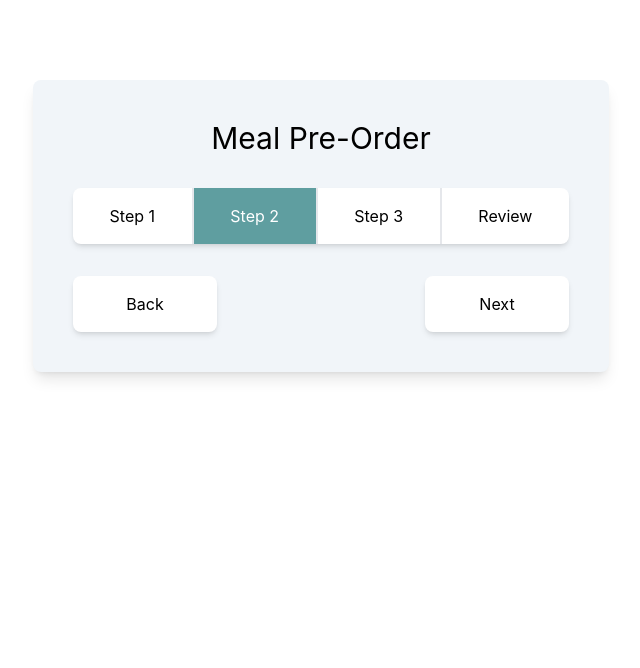
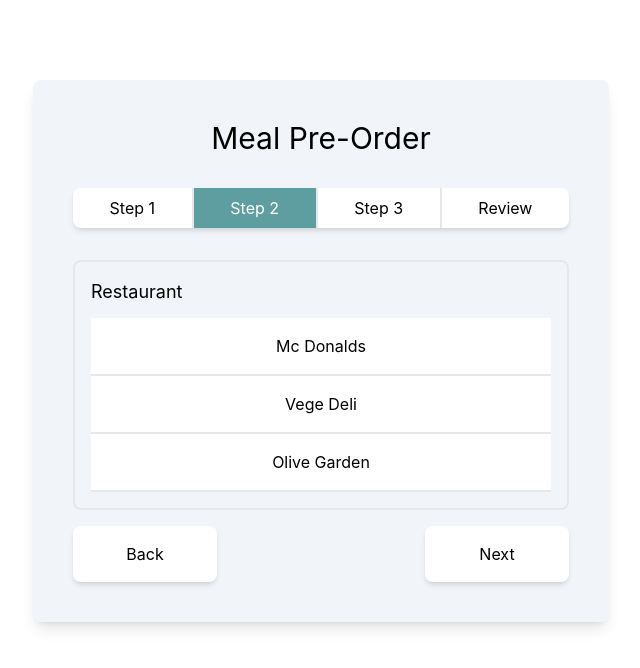
Before and after one commit to Islamantin/food-order-form-example, a Next.js app: page / in a window 1280 px wide. Both pictures are taken after a click on the button "Next". Shown: the top 668 px of the page, without its empty margins (319-959 px from the left). Built offline with nearby package versions, Linux system fonts and the light colour scheme.

Commit message:
step 2 + validation upgrade

```diff
--- /dev/null
+++ b/src/components/fields/listSelector.tsx
@@ -0,0 +1,91 @@
+import { useEffect, useState } from "react";
+import {
+  InputFieldComponentProps,
+  ValidationError,
+  getValidatedErrorIds,
+} from "../multistepFormBase";
+
+interface ListSelectorProps extends InputFieldComponentProps {
+  list: string[];
+  validationErrors?: ValidationError[];
+  labelText?: string;
+}
+
+export default function ListSelector(props: ListSelectorProps) {
+  const {
+    onValueUpdated,
+    onValidated,
+    getValue,
+    list,
+    validationErrors,
+    labelText,
+  } = props;
+  const [displayValue, setDisplayValue] = useState(getValue());
+  const [errorIds, setErrorIds] = useState([] as string[]);
+  const [isTouched, setIsToched] = useState(false);
+  const updateDisplayAndValidate = (val: any) => {
+    setDisplayValue(val);
+    const ids = validationErrors
+      ? getValidatedErrorIds(validationErrors, val)
+      : [];
+    setErrorIds(ids);
+    if (onValidated) onValidated(ids.length < 1);
+  }
+  useEffect(() => {
+    updateDisplayAndValidate(displayValue);
+    if (errorIds.length < 1) onValueUpdated(displayValue);
+  }, [displayValue]);
+  return (
+    <div className="border-2 p-4 rounded-lg mb-4">
+      <div className="flex justify-between mb-3 text-lg">
+        {labelText ? <label>{labelText}</label> : <div />}
+        {displayValue ? <label>{displayValue}</label> : <div />}
+      </div>
+      <div className=" overflow-y-scroll max-h-60 w-full ">
+        <ul>
+          {list.map((val, ind) => {
+            return (
+              <li key={"list-option-" + ind}>
+                <input
+                  type="radio"
+                  className="hidden peer"
+                  checked={displayValue === val}
+                  value={val}
+                  onChange={(ev) => {
+                    const val = ev.target.value;
+                    updateDisplayAndValidate(val);
+                  }}
+                />
+                <label
+                  onClick={(ev: any) => {
+                    setIsToched(true);
+                    const input: HTMLInputElement = ev.target.previousSibling;
+                    input.click();
+                  }}
+                  className={
+                    "block bg-white cursor-pointer select-none shadow-md w-full p-4 text-center border-b-2 peer-checked:_selected hover:_highlighted"
+                  }
+                >
+                  {val}
+                </label>
+              </li>
+            );
+          })}
+        </ul>
+      </div>
+      {isTouched &&
+        validationErrors &&
+        validationErrors.map(
+          (err, ind) =>
+            errorIds.includes(err.id) && (
+              <p
+                key={"radio-select-err-" + ind}
+                className="mt-4 text-red-700 text-right"
+              >
+                {err.message}
+              </p>
+            )
+        )}
+    </div>
+  );
+}
--- a/src/components/fields/radioSelector.tsx
+++ b/src/components/fields/radioSelector.tsx
@@ -1,8 +1,13 @@
 import { useEffect, useState } from "react";
-import { MultistepFormInputFieldComponentProps } from "../multistepFormBase";
+import {
+  InputFieldComponentProps,
+  ValidationError,
+  getValidatedErrorIds,
+} from "../multistepFormBase";
 
-interface RadioSelectorProps extends MultistepFormInputFieldComponentProps {
+interface RadioSelectorProps extends InputFieldComponentProps {
   options: RadioSelectorOption[];
+  validationErrors?: ValidationError[];
   labelText?: string;
   className?: string;
 }
@@ -14,42 +19,38 @@
 
 export default function RadioSelector(props: RadioSelectorProps) {
   const {
-    valueChanged,
+    onValueUpdated,
+    onValidated,
     getValue,
-    validityChanged,
     options,
+    validationErrors,
     labelText,
     className,
   } = props;
-  const [value, setValue] = useState(getValue());
-  const [errorMessage, setErrorMessage] = useState(null as string | null);
+  const [displayValue, setDisplayValue] = useState(getValue());
+  const [errorIds, setErrorIds] = useState([] as string[]);
   useEffect(() => {
-    if (!errorMessage) valueChanged(value);
-  }, [value]);
+    if (errorIds.length < 1) onValueUpdated(displayValue);
+  }, [displayValue]);
   const styles = className ? className : "";
-  const isValueValid = (val: string) => {
-    return !!val && val.length > 0;
-  };
   return (
-    <div className={"border-2 p-4 rounded-lg " + styles}>
+    <div className={"mb-4 border-2 p-4 rounded-lg " + styles}>
       {labelText && <p className="w-full mb-3 text-lg">{labelText}</p>}
       <div className="flex justify-between">
         {options.map((opt, ind) => (
-          <div key={"radio-opt-" + ind}>
+          <div key={"radio-select-opt-" + ind}>
             <input
               type="radio"
               value={opt.value}
-              checked={value === opt.value}
+              checked={displayValue === opt.value}
               onChange={(ev) => {
                 const val = ev.target.value;
-                const valid = isValueValid(val);
-                setValue(val);
-                if (valid) {
-                  setErrorMessage(null);
-                } else {
-                  setErrorMessage("Value is incorrect");
-                }
-                if (validityChanged) validityChanged(valid);
+                setDisplayValue(val);
+                const ids = validationErrors
+                  ? getValidatedErrorIds(validationErrors, val)
+                  : [];
+                setErrorIds(ids);
+                if (onValidated) onValidated(ids.length < 1);
               }}
               className="hidden peer"
             />
@@ -67,7 +68,18 @@
           </div>
         ))}
       </div>
-      {errorMessage && <p className="mt-4 text-red-700 text-right">{errorMessage}</p>}
+      {validationErrors &&
+        validationErrors.map(
+          (err, ind) =>
+            errorIds.includes(err.id) && (
+              <p
+                key={"radio-select-err-" + ind}
+                className="mt-4 text-red-700 text-right"
+              >
+                {err.message}
+              </p>
+            )
+        )}
     </div>
   );
 }
--- a/src/components/fields/slider.tsx
+++ b/src/components/fields/slider.tsx
@@ -1,52 +1,70 @@
 import { useEffect, useState } from "react";
-import utils from "../../utils";
-import { MultistepFormInputFieldComponentProps } from "../multistepFormBase";
+import {
+  InputFieldComponentProps,
+  ValidationError,
+  getValidatedErrorIds,
+} from "../multistepFormBase";
+import utils from "src/utils";
 
-export interface SliderProps extends MultistepFormInputFieldComponentProps {
+export interface SliderProps extends InputFieldComponentProps {
   min: number;
   max: number;
+  validationErrors?: ValidationError[];
   labelText?: string;
 }
 
 export default function Slider(props: SliderProps) {
-  const { valueChanged, getValue, validityChanged, min, max, labelText } =
-    props;
-  const [value, setValue] = useState(utils.clamp(min, max, getValue()));
-  const [errorMessage, setErrorMessage] = useState(null as string | null);
+  const {
+    onValueUpdated,
+    onValidated,
+    getValue,
+    min,
+    max,
+    validationErrors,
+    labelText,
+  } = props;
+  const [displayValue, setDisplayValue] = useState(
+    utils.clamp(min, max, getValue())
+  );
+  const [errorIds, setErrorIds] = useState([] as string[]);
   useEffect(() => {
-    if (!errorMessage) valueChanged(value);
-  }, [value]);
-  const isValueValid = (val: any) => {
-    return val - 0 == val && val >= min && val <= max;
-  };
+    if (errorIds.length < 1) onValueUpdated(displayValue);
+  }, [displayValue]);
   return (
     <div className="mb-4 border-2 p-4 rounded-lg">
       <div className="flex justify-between mb-3 text-lg">
         {labelText ? <label>{labelText}</label> : <div />}
-        <label>{value}</label>
+        <label>{displayValue}</label>
       </div>
       <input
         onChange={(ev) => {
           const val = ev.target.value;
-          const valid = isValueValid(val);
-          setValue(val as any);
-          if (valid) {
-            setErrorMessage(null);
-          } else {
-            setErrorMessage("Value is incorrect");
-          }
-          if (validityChanged) validityChanged(valid);
+          setDisplayValue(val as any);
+          const ids = validationErrors
+            ? getValidatedErrorIds(validationErrors, val, { min, max })
+            : [];
+          setErrorIds(ids);
+          if (onValidated) onValidated(ids.length < 1);
         }}
         step="1"
         type="range"
         min={min}
         max={max}
-        value={value}
+        value={displayValue}
         className="_slider border-b-2"
       />
-      {errorMessage && (
-        <p className="mt-4 text-red-700 text-right">{errorMessage}</p>
-      )}
+      {validationErrors &&
+        validationErrors.map(
+          (err, ind) =>
+            errorIds.includes(err.id) && (
+              <p
+                key={"radio-select-err-" + ind}
+                className="mt-4 text-red-700 text-right"
+              >
+                {err.message}
+              </p>
+            )
+        )}
     </div>
   );
 }
--- a/src/components/multistepFormBase.tsx
+++ b/src/components/multistepFormBase.tsx
@@ -1,6 +1,7 @@
 import { useState } from "react";
-import StepControlls from "./steps/stepControlls";
-import StepsBase from "./steps/stepsBase";
+import StepsControlls from "./steps/stepsControlls";
+import StepsIndicator from "./steps/stepsIndicator";
+import utils from "src/utils";
 
 interface MultistepFormBaseProps {
   steps: Step[];
@@ -8,6 +9,7 @@
     fieldName: string,
     validationCallback: (fieldName: string, isValid: boolean) => void
   ) => JSX.Element;
+  onStepChanged: (beforeInd: number, afterInd: number) => void;
   onSubmit: () => void;
 }
 
@@ -16,39 +18,43 @@
   fields: string[];
 }
 
-export interface MultistepFormInputFieldComponentProps {
-  valueChanged: (val: any) => void;
+export interface InputFieldComponentProps {
+  onValueUpdated: (val: any) => void;
   getValue: () => any;
-  validityChanged?: (isValid: boolean) => void;
+  onValidated?: (isValid: boolean) => void;
+}
+
+export interface ValidationError {
+  id: string;
+  message: string;
+  condition: (value: any, extraParams?: any) => boolean;
 }
 
 export default function MultistepFormBase(props: MultistepFormBaseProps) {
-  const { steps, getInputFieldComponent, onSubmit } = props;
+  const { steps, getInputFieldComponent, onStepChanged, onSubmit } =
+    props;
   const [currentStepInd, setCurrentStepInd] = useState(0);
   const [invalidFields, setInvalidFields] = useState([] as string[]);
   const nextStep = () => {
     if (currentStepInd + 1 >= steps.length) return;
     setCurrentStepInd(currentStepInd + 1);
-    onSubmit();
+    onStepChanged(currentStepInd, currentStepInd + 1);
   };
   const prevStep = () => {
     if (currentStepInd - 1 < 0) return;
     setCurrentStepInd(currentStepInd - 1);
+    onStepChanged(currentStepInd, currentStepInd - 1);
   };
   const validityChanged = (fieldName: string, isValid: boolean) => {
-    const newList = [...invalidFields];
     if (!isValid) {
-      if (!invalidFields.includes(fieldName)) {
-        newList.push(fieldName);
-        setInvalidFields(newList);
-      }
-    } else if (invalidFields.includes(fieldName)) {
-      setInvalidFields(newList.filter((x) => x != fieldName));
+      setInvalidFields(utils.uniquePush(invalidFields, fieldName));
+    } else {
+      setInvalidFields(invalidFields.filter((x) => x != fieldName));
     }
   };
   return (
     <form>
-      <StepsBase
+      <StepsIndicator
         stepTitles={steps.map((x) => x.title)}
         currentStepInd={currentStepInd}
         className="mb-8"
@@ -56,7 +62,7 @@
       {steps[currentStepInd].fields.map((val) =>
         getInputFieldComponent(val, validityChanged)
       )}
-      <StepControlls
+      <StepsControlls
         nextStep={nextStep}
         prevStep={prevStep}
         currentStepInd={currentStepInd}
@@ -66,3 +72,15 @@
     </form>
   );
 }
+
+export function getValidatedErrorIds(errors: ValidationError[], val: any, extraParams?: any) {
+  let errorIds: string[] = [];
+  errors.forEach((err) => {
+    if (err.condition(val, extraParams)) {
+      errorIds = utils.uniquePush(errorIds, err.id);
+    } else {
+      errorIds = errorIds.filter((x) => x != err.id);
+    }
+  });
+  return errorIds;
+}
--- a/src/components/steps/stepIndicator.tsx
+++ /dev/null
@@ -1,9 +0,0 @@
-interface StepIndicatorProps {
-  title: string;
-  className?: string;
-}
-
-export default function StepIndicator(props: StepIndicatorProps) {
-  const { title } = props;
-  return <div className={"p-4 text-center " + props.className}>{title}</div>;
-}
--- a/src/components/steps/stepsBase.tsx
+++ /dev/null
@@ -1,32 +0,0 @@
-import StepIndicator from "./stepIndicator";
-
-interface StepsBaseProps {
-  stepTitles: string[];
-  currentStepInd: number;
-  className?: string;
-}
-
-export default function StepsBase(props: StepsBaseProps) {
-  const { stepTitles, currentStepInd, className } = props;
-  const styles = className ? className : "";
-  return (
-    <div
-      className={
-        "top rounded-lg shadow-md bg-white m-auto overflow-hidden grid grid-flow-col mb-8 pointer-events-none " +
-        styles
-      }
-    >
-      {stepTitles.map((val, ind) => (
-        <StepIndicator
-          key={"step" + val}
-          title={val}
-          className={
-            (ind < stepTitles.length - 1 ? "border-r-2" : "") +
-            " " +
-            (ind == currentStepInd ? "_selected" : "")
-          }
-        />
-      ))}
-    </div>
-  );
-}
--- a/src/components/steps/stepControlls.tsx
+++ b/src/components/steps/stepsControlls.tsx
@@ -1,6 +1,6 @@
 import Button from "../button";
 
-interface StepControllsProps {
+interface StepsControllsProps {
   nextStep: () => void;
   prevStep: () => void;
   currentStepInd: number;
@@ -9,7 +9,7 @@
   className?: string;
 }
 
-export default function StepControlls(props: StepControllsProps) {
+export default function StepsControlls(props: StepsControllsProps) {
   const {
     nextStep,
     prevStep,
@@ -20,7 +20,7 @@
   } = props;
   const styles = className ? className : "";
   return (
-    <div className={"flex justify-between bottom " + styles}>
+    <div className={"flex justify-between " + styles}>
       {currentStepInd > 0 ? (
         <Button
           label={"Back"}
--- /dev/null
+++ b/src/components/steps/stepsIndicator.tsx
@@ -0,0 +1,34 @@
+interface StepsIndicatorProps {
+  stepTitles: string[];
+  currentStepInd: number;
+  className?: string;
+}
+
+export default function StepsIndicator(props: StepsIndicatorProps) {
+  const { stepTitles, currentStepInd, className } = props;
+  const styles = className ? className : "";
+  return (
+    <div
+      className={
+        "rounded-lg shadow-md bg-white m-auto overflow-hidden grid grid-flow-col mb-8 pointer-events-none " +
+        styles
+      }
+    >
+      {stepTitles.map((val, ind) => {
+        return (
+          <div
+            key={"step" + val}
+            className={
+              "p-2 text-center " +
+              (ind < stepTitles.length - 1 ? "border-r-2" : "") +
+              " " +
+              (ind == currentStepInd ? "_selected" : "")
+            }
+          >
+            {val}
+          </div>
+        );
+      })}
+    </div>
+  );
+}
--- a/src/pages/index.tsx
+++ b/src/pages/index.tsx
@@ -1,10 +1,12 @@
 import Head from "next/head";
 import { useState } from "react";
+import ListPicker from "src/components/fields/listSelector";
 import RadioSelector, {
   RadioSelectorOption,
 } from "src/components/fields/radioSelector";
 import Slider from "src/components/fields/slider";
 import MultistepFormBase, { Step } from "src/components/multistepFormBase";
+import data from "../../data/dishes.json";
 
 interface MealOrder {
   category: "breakfast" | "lunch" | "dinner";
@@ -30,15 +32,15 @@
 ];
 
 export default function Home() {
-  const [data, setData] = useState(getData());
+  const [payload, setPayload] = useState(defaultPayload());
   const updateData = (fieldName: string, value: any) => {
     console.log(fieldName);
     console.log(value);
-    (data as any)[fieldName] = value;
-    setData(data);
+    (payload as any)[fieldName] = value;
+    setPayload(payload);
   };
   const getCurrentValue = (fieldName: string) => {
-    return (data as any)[fieldName];
+    return (payload as any)[fieldName];
   };
   return (
     <>
@@ -60,8 +62,19 @@
                 getCurrentValue
               )
             }
+            onStepChanged={(beforeInd, afterInd) => {
+              if (afterInd - beforeInd < 0) {
+                const { fields } = steps[beforeInd];
+                const def = defaultPayload();
+                fields.forEach((f) => {
+                  (payload as any)[f] = (def as any)[f];
+                });
+                setPayload(payload);
+              }
+              console.log(payload);
+            }}
             onSubmit={() => {
-              console.log(data);
+              console.log(payload);
             }}
           />
         </div>
@@ -70,13 +83,21 @@
   );
 }
 
-function getData() {
+function defaultPayload() {
   const result: MealOrder = {
     category: "breakfast",
     numberOfPeople: 0,
     dishes: [],
   };
   return result;
+}
+
+function getRestaurantListByCategory(category: string) {
+  const categoryDishes = data.dishes.filter((x) =>
+    x.availableMeals.includes(category)
+  );
+  const restaurants = categoryDishes.map((x) => x.restaurant);
+  return Array.from(new Set(restaurants));
 }
 
 function getInputFieldComponent(
@@ -90,28 +111,70 @@
       return (
         <RadioSelector
           key={"field-" + fieldName}
-          valueChanged={(val) => fieldUpdateCallback(fieldName, val)}
+          onValueUpdated={(val) => fieldUpdateCallback(fieldName, val)}
+          onValidated={(isValid) => validationCallback(fieldName, isValid)}
           getValue={() => getCurrentValue(fieldName)}
-          validityChanged={(isValid) => validationCallback(fieldName, isValid)}
           options={mealCategories}
+          validationErrors={[
+            {
+              id: "notCorrectString",
+              message: "Value is incorrect",
+              condition: (val) => !val || val.length < 1,
+            },
+          ]}
           labelText="Meal category"
-          className="mb-4"
         ></RadioSelector>
       );
     case "numberOfPeople":
       return (
         <Slider
           key={"field-" + fieldName}
-          valueChanged={(val) => fieldUpdateCallback(fieldName, val)}
+          onValueUpdated={(val) => fieldUpdateCallback(fieldName, val)}
+          onValidated={(isValid) => validationCallback(fieldName, isValid)}
           getValue={() => getCurrentValue(fieldName)}
-          validityChanged={(isValid) => validationCallback(fieldName, isValid)}
           min={1}
           max={10}
+          validationErrors={[
+            {
+              id: "isNaN",
+              message: "Value is incorrect",
+              condition: (val) => isNaN(val),
+            },
+            {
+              id: "lessThanMin",
+              message: "Value can't be less than 1",
+              condition: (val, ep) => val < ep.min,
+            },
+            {
+              id: "moreThanMax",
+              message: "Value can't be more than 10",
+              condition: (val, ep) => val > ep.max,
+            },
+          ]}
           labelText="Number of people"
         />
       );
     case "restaurant":
-      return <div key={"field-" + fieldName} />;
+      return (
+        <ListPicker
+          key={"field-" + fieldName}
+          onValueUpdated={(val) => fieldUpdateCallback(fieldName, val)}
+          onValidated={(isValid) => validationCallback(fieldName, isValid)}
+          getValue={() => getCurrentValue(fieldName)}
+          list={getRestaurantListByCategory(getCurrentValue("category"))}
+          validationErrors={[
+            {
+              id: "notCorrectString",
+              message: "Value is incorrect",
+              condition: (val) => {
+                console.log(val);
+                return !val || val.length < 1;
+              },
+            },
+          ]}
+          labelText="Restaurant"
+        />
+      );
     case "dishes":
       return <div key={"field-" + fieldName} />;
   }
```
Also changed, not shown: src/utils.tsx (+7 -0 lines).
